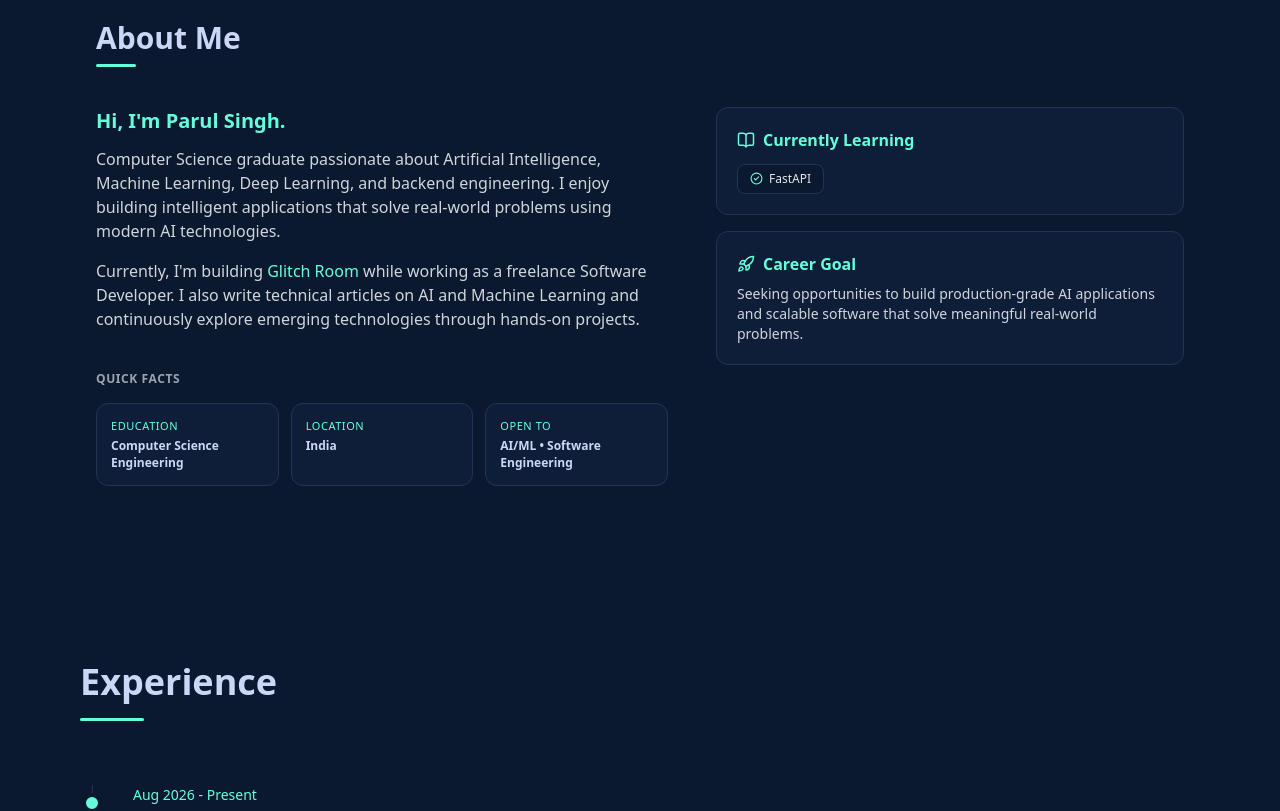
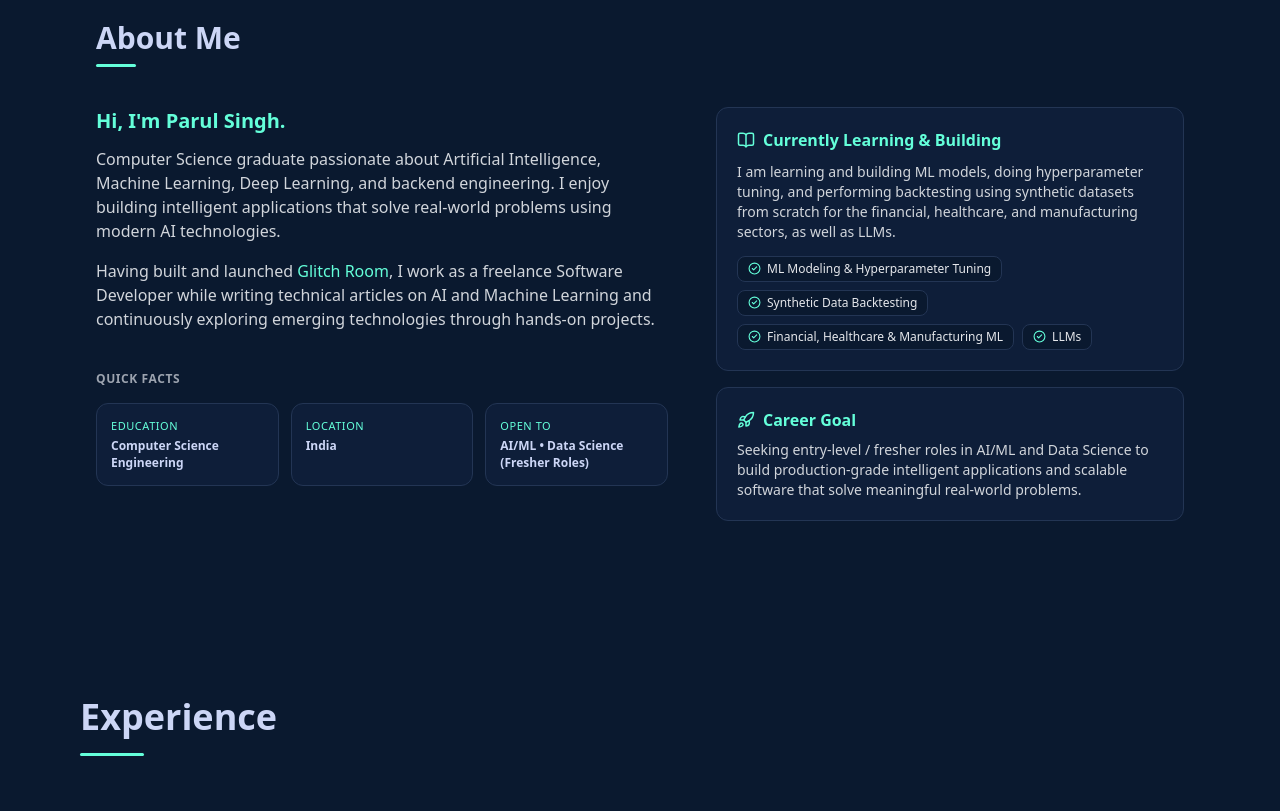
Before and after one commit to Parul077/my-portfolio, a React app: page / in a window 1280 px wide. Shown: the part 780-1591 px from the top of the page. Built offline with nearby package versions, Linux system fonts and the light colour scheme; the HTML template or start-up script is replaced by a standard one.

Commit message:
Update Current Learning, Fresher role preferences, and Glitch Room status in About & Hero

```diff
--- a/src/components/About.jsx
+++ b/src/components/About.jsx
@@ -4,9 +4,15 @@ import { Target, BookOpen, Rocket, CheckCircle2 } from "lucide-react";
 const quickFacts = [
   { label: "Education", value: "Computer Science Engineering" },
   { label: "Location", value: "India" },
-  { label: "Open To", value: "AI/ML • Software Engineering" },
+  { label: "Open To", value: "AI/ML • Data Science (Fresher Roles)" },
 ];
-const learningAreas = ["FastAPI"];
+
+const learningAreas = [
+  "ML Modeling & Hyperparameter Tuning",
+  "Synthetic Data Backtesting",
+  "Financial, Healthcare & Manufacturing ML",
+  "LLMs",
+];
 
 const About = () => {
   return (
@@ -44,7 +50,7 @@ const About = () => {
                 solve real-world problems using modern AI technologies.
               </p>
               <p className="text-gray-300 text-sm sm:text-base leading-relaxed mt-4">
-                Currently, I'm building{" "}
+                Having built and launched{" "}
                 <a
                   href="https://joinglitchroom.com/"
                   target="_blank"
@@ -52,10 +58,10 @@ const About = () => {
                   className="text-[#64ffda] font-medium hover:underline"
                 >
                   Glitch Room
-                </a>{" "}
-                while working as a freelance Software Developer. I also write
+                </a>
+                , I work as a freelance Software Developer while writing
                 technical articles on AI and Machine Learning and continuously
-                explore emerging technologies through hands-on projects.
+                exploring emerging technologies through hands-on projects.
               </p>
             </div>
 
@@ -93,13 +99,18 @@ const About = () => {
             <div className="bg-[#112240]/60 border border-[#233554] rounded-xl p-5 transition-all duration-300 hover:border-[#64ffda]/30">
               <h3 className="text-[#64ffda] font-semibold text-base flex items-center gap-2">
                 <BookOpen size={18} />
-                <span>Currently Learning</span>
+                <span>Currently Learning & Building</span>
               </h3>
-              <div className="flex flex-wrap gap-2.5 mt-3">
+              <p className="text-gray-300 text-xs sm:text-sm leading-relaxed mt-2.5">
+                I am learning and building ML models, doing hyperparameter tuning,
+                and performing backtesting using synthetic datasets from scratch for
+                the financial, healthcare, and manufacturing sectors, as well as LLMs.
+              </p>
+              <div className="flex flex-wrap gap-2 mt-3.5">
                 {learningAreas.map((item) => (
                   <span
                     key={item}
-                    className="inline-flex items-center gap-1.5 text-xs text-gray-200 bg-[#0a192f] border border-[#233554] px-3 py-1.5 rounded-lg"
+                    className="inline-flex items-center gap-1.5 text-xs text-gray-200 bg-[#0a192f] border border-[#233554] px-2.5 py-1 rounded-lg"
                   >
                     <CheckCircle2 size={13} className="text-[#64ffda]" />
                     {item}
@@ -115,8 +126,9 @@ const About = () => {
                 <span>Career Goal</span>
               </h3>
               <p className="text-gray-300 text-xs sm:text-sm leading-relaxed mt-2">
-                Seeking opportunities to build production-grade AI applications
-                and scalable software that solve meaningful real-world problems.
+                Seeking entry-level / fresher roles in AI/ML and Data Science to
+                build production-grade intelligent applications and scalable
+                software that solve meaningful real-world problems.
               </p>
             </div>
           </motion.div>
--- a/src/components/Hero.jsx
+++ b/src/components/Hero.jsx
@@ -26,7 +26,7 @@ const Hero = () => {
         >
           <span className="w-2 h-2 rounded-full bg-emerald-400 animate-pulse"></span>
           <span className="text-[#64ffda] text-xs font-medium">
-            Open to AI/ML Full-Time Opportunities
+            Open to AI/ML & Data Science Roles (Fresher)
           </span>
         </motion.div>
 
```
